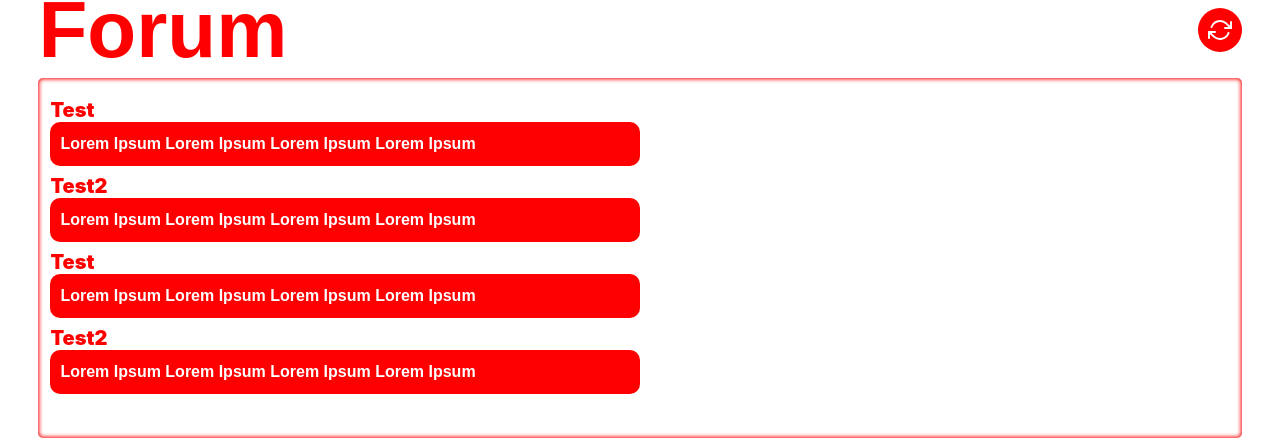
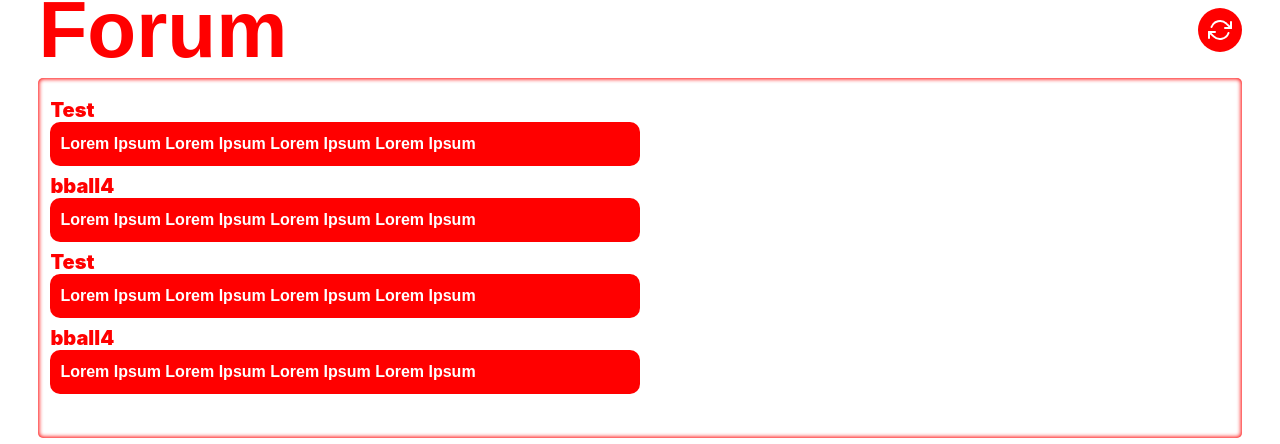
Before and after one commit to jgarcia4444/bpn-web-client, a React (Create React App) app: page /forum in a window 1280 px wide. Shown: the part 233-677 px from the top of the page. Built offline with nearby package versions, Linux system fonts and the light colour scheme.

Commit message:
Added in styling functionality to the forum to move a users messages to the right and other users messages to the left.

```diff
--- a/src/components/Forum/ForumContainer/ForumMessage.js/index.js
+++ b/src/components/Forum/ForumContainer/ForumMessage.js/index.js
@@ -1,19 +1,20 @@
 
 import React from 'react'
+import { connect } from 'react-redux';
 
 import '../../../../styles/Forum/ForumContainer/ForumMessage/index.css';
 
-const ForumMessage = ({messageInfo}) => {
+const ForumMessage = ({messageInfo, user}) => {
 
     const {username, message} = messageInfo;
 
     return (
-        <div className="forumMessageRow">
+        <div className={`forumMessageRow ${user.username === username ? "flexRight" : ""}`}>
             <div className="forumMessageContainer">
                 <div className="forumMessageUsernameRow">
                     <h5 className="forumMessageUsername">{username}</h5>
                 </div>
-                <div className="forumMessage">
+                <div className={`forumMessage ${user.username === username ? "userMessage" : ""}`}>
                     {message}
                 </div>
             </div>
@@ -21,4 +22,13 @@
     )
 }
 
-export default ForumMessage
+const mapStateToProps = state => {
+    return {
+        user: state.user
+    }
+}
+
+export default connect(
+    mapStateToProps,
+    null
+)(ForumMessage);
--- a/src/components/Forum/ForumContainer/index.js
+++ b/src/components/Forum/ForumContainer/index.js
@@ -6,7 +6,7 @@
 import '../../../styles/Forum/ForumContainer/index.css';
 
 const ForumContainer = () => {
-    const messages = [{username: "Test", message: "Lorem Ipsum Lorem Ipsum Lorem Ipsum Lorem Ipsum"}, {username: "Test2", message: "Lorem Ipsum Lorem Ipsum Lorem Ipsum Lorem Ipsum"},{username: "Test", message: "Lorem Ipsum Lorem Ipsum Lorem Ipsum Lorem Ipsum"}, {username: "Test2", message: "Lorem Ipsum Lorem Ipsum Lorem Ipsum Lorem Ipsum"}];
+    const messages = [{username: "Test", message: "Lorem Ipsum Lorem Ipsum Lorem Ipsum Lorem Ipsum"}, {username: "bball4", message: "Lorem Ipsum Lorem Ipsum Lorem Ipsum Lorem Ipsum"},{username: "Test", message: "Lorem Ipsum Lorem Ipsum Lorem Ipsum Lorem Ipsum"}, {username: "bball4", message: "Lorem Ipsum Lorem Ipsum Lorem Ipsum Lorem Ipsum"}];
 
     const renderMessages = () => {
         return messages.map((message, i) => <ForumMessage key={`${i}-${message.username}`} messageInfo={message} />);
--- a/src/styles/Forum/ForumContainer/ForumMessage/index.css
+++ b/src/styles/Forum/ForumContainer/ForumMessage/index.css
@@ -1,7 +1,11 @@
+
+.flexRight {
+    justify-content: flex-end;
+}
 
 .forumMessage {
     background-color: #f00;
-    width: 50%;
+    width: 100%;
     padding: 10px;
     border-radius: 10px;
     display: flex;
@@ -13,11 +17,13 @@
 }
 
 .forumMessageContainer {
+    width: 50%;
 }
 
 .forumMessageRow {
     width: 100%;
     margin: 1vh auto;
+    display: flex;
 }
 
 .forumMessageUsername {
@@ -25,3 +31,7 @@
     color: #f00;
     font-weight: 900;
 }
+
+.userMessage {
+    background-color: #a22;
+}
```
